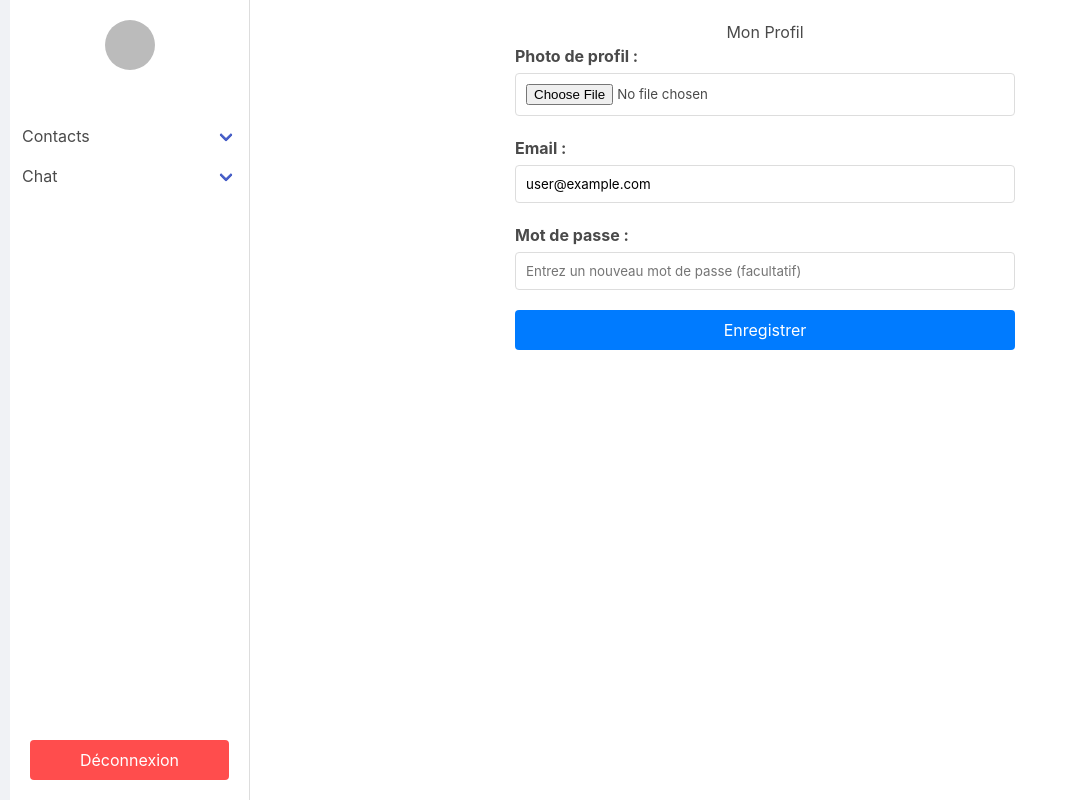
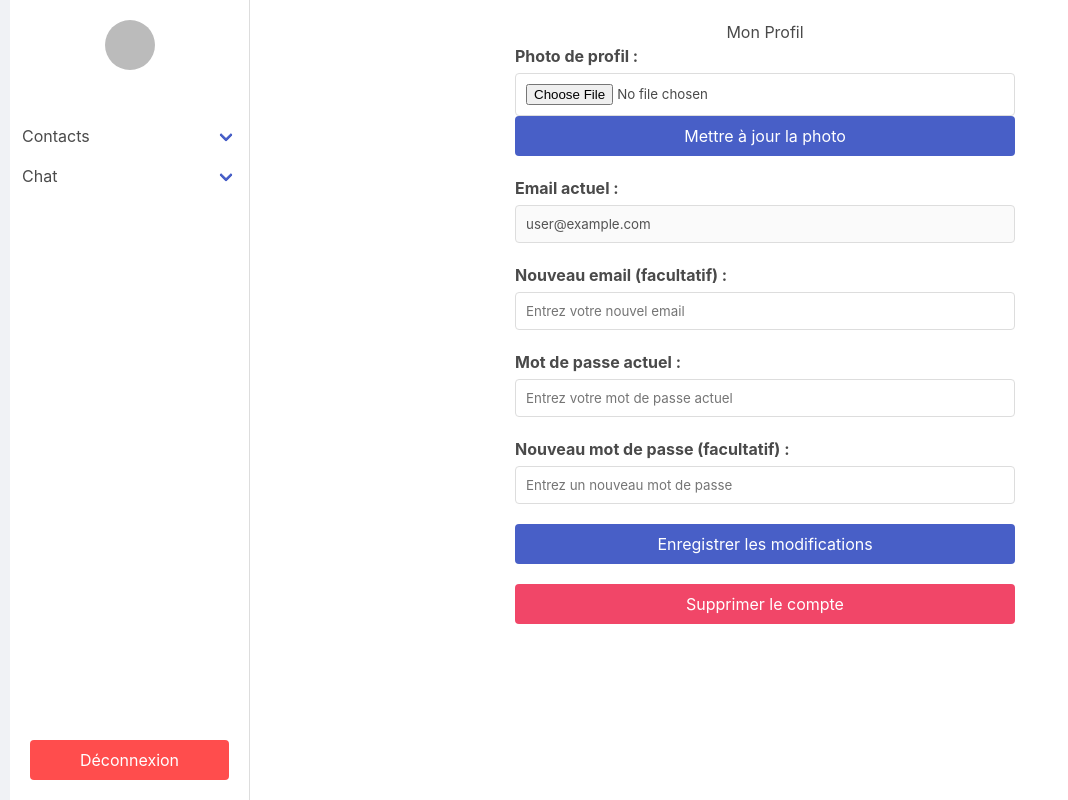
Before and after one commit to RouaBenSlama/TP1-web-2, a React (Vite) app: page /profile in a window 1280 px wide. Shown: the whole page, without its empty margins (0-1068 px from the left). Built offline with nearby package versions, Linux system fonts and the light colour scheme; no server answers; sample sign-in values are in the browser's storage.

Commit message:
Page profile tester et fcontionnel

```diff
--- a/src/composants/ProfilePage.jsx
+++ b/src/composants/ProfilePage.jsx
@@ -2,79 +2,121 @@ import React, { useEffect, useState } from "react";
 import Navbar from "./Navbar";
 import "./ProfilePage.css";
 import { auth, storage } from "../Firebase";
-import { updateEmail, updatePassword, updateProfile } from "firebase/auth";
+import {
+    updateEmail,
+    updatePassword,
+    updateProfile,
+    deleteUser,
+    reauthenticateWithCredential,
+    EmailAuthProvider,
+} from "firebase/auth";
 import { ref, uploadBytesResumable, getDownloadURL } from "firebase/storage";
 
 const ProfilePage = () => {
-    const [email, setEmail] = useState("");
-    const [password, setPassword] = useState("");
+    const [currentEmail, setCurrentEmail] = useState("");
+    const [newEmail, setNewEmail] = useState("");
+    const [newPassword, setNewPassword] = useState("");
+    const [currentPassword, setCurrentPassword] = useState("");
     const [profileImage, setProfileImage] = useState(null);
     const [currentUser, setCurrentUser] = useState(null);
+    const [authError, setAuthError] = useState("");
 
     useEffect(() => {
         const user = auth.currentUser;
         if (user) {
-            setEmail(user.email);
+            setCurrentEmail(user.email);
             setCurrentUser(user);
         }
     }, []);
 
-
-    const handleEmailChange = (e) => setEmail(e.target.value);
-    const handlePasswordChange = (e) => setPassword(e.target.value);
+    const handleNewEmailChange = (e) => setNewEmail(e.target.value);
+    const handleNewPasswordChange = (e) => setNewPassword(e.target.value);
+    const handleCurrentPasswordChange = (e) => setCurrentPassword(e.target.value);
     const handleImageChange = (e) => setProfileImage(e.target.files[0]);
 
-    const handleSubmit = async (e) => {
-        e.preventDefault();
+    const reauthenticateUser = async () => {
+        if (!currentUser) return;
 
-        if (!currentUser) {
-            console.error("Utilisateur non authentifié");
-            return;
-        }
+        const credential = EmailAuthProvider.credential(
+            currentUser.email,
+            currentPassword
+        );
 
         try {
-            // Mettre à jour l'email si celui-ci a changé
-            if (email !== currentUser.email) {
-                await updateEmail(currentUser, email);
-                console.log("Email mis à jour :", email);
+            await reauthenticateWithCredential(currentUser, credential);
+            console.log("Ré-authentification réussie");
+        } catch (error) {
+            console.error("Erreur lors de la ré-authentification :", error);
+            throw new Error("Échec de la ré-authentification. Veuillez vérifier votre email et mot de passe actuels.");
+        }
+    };
+
+    const handleUpdateProfile = async () => {
+        try {
+            await reauthenticateUser();
+
+            // Mettre à jour l'email si un nouveau email est fourni
+            if (newEmail) {
+                await updateEmail(currentUser, newEmail);
+                alert("Email mis à jour avec succès ! Veuillez vérifier votre nouvel email.");
             }
 
-            // Mettre à jour le mot de passe si un nouveau mot de passe a été fourni
-            if (password) {
-                await updatePassword(currentUser, password);
-                console.log("Mot de passe mis à jour");
+            // Mettre à jour le mot de passe si un nouveau mot de passe est fourni
+            if (newPassword) {
+                await updatePassword(currentUser, newPassword);
+                alert("Mot de passe mis à jour avec succès !");
             }
 
-            // Mettre à jour l'image de profil si un nouveau fichier a été sélectionné
-            if (profileImage) {
+            if (!newEmail && !newPassword) {
+                alert("Aucune modification à apporter.");
+            }
+        } catch (error) {
+            console.error("Erreur lors de la mise à jour des informations :", error);
+            setAuthError("Erreur lors de la mise à jour : " + error.message);
+        }
+    };
+
+    const handleUpdateProfileImage = async () => {
+        if (profileImage && currentUser) {
+            try {
                 const storageRef = ref(storage, `profileImages/${currentUser.uid}`);
                 const uploadTask = uploadBytesResumable(storageRef, profileImage);
 
                 uploadTask.on(
                     "state_changed",
-                    (snapshot) => {
-                        // Progression de l'upload si nécessaire
-                    },
+                    (snapshot) => {},
                     (error) => {
                         console.error("Erreur lors de l'upload de l'image : ", error);
+                        setAuthError("Erreur lors de l'upload de l'image.");
                     },
                     async () => {
-                        // Récupérer l'URL de l'image après l'upload
                         const downloadURL = await getDownloadURL(uploadTask.snapshot.ref);
                         console.log("Photo de profil mise à jour :", downloadURL);
 
-                        // Mettre à jour le profil de l'utilisateur avec l'URL de la photo
                         await updateProfile(currentUser, {
                             photoURL: downloadURL,
                         });
-
-                        alert("Profil mis à jour avec succès !");
+                        alert("Photo de profil mise à jour avec succès !");
                     }
                 );
+            } catch (error) {
+                console.error("Erreur lors de la mise à jour de la photo de profil :", error);
+                setAuthError("Erreur lors de la mise à jour de la photo de profil.");
             }
-        } catch (error) {
-            console.error("Erreur lors de la mise à jour :", error);
-            alert("Erreur lors de la mise à jour de votre profil.");
+        }
+    };
+
+    const handleDeleteAccount = async () => {
+        if (window.confirm("Êtes-vous sûr de vouloir supprimer votre compte ? Cette action est irréversible.")) {
+            try {
+                await reauthenticateUser();
+                await deleteUser(currentUser);
+                alert("Compte supprimé avec succès.");
+                window.location.href = "/"; // Redirection après suppression
+            } catch (error) {
+                console.error("Erreur lors de la suppression du compte :", error);
+                setAuthError("Erreur lors de la suppression du compte : " + error.message);
+            }
         }
     };
 
@@ -83,7 +125,10 @@ const ProfilePage = () => {
             <Navbar />
             <div className="profile-content">
                 <h2>Mon Profil</h2>
-                <form onSubmit={handleSubmit} className="profile-form">
+
+                {authError && <div className="notification is-danger">{authError}</div>}
+
+                <form className="profile-form">
                     <div className="form-group">
                         <label htmlFor="profileImage">Photo de profil :</label>
                         <input
@@ -92,29 +137,74 @@ const ProfilePage = () => {
                             accept="image/*"
                             onChange={handleImageChange}
                         />
+                        <button
+                            type="button"
+                            className="button is-link"
+                            onClick={handleUpdateProfileImage}
+                        >
+                            Mettre à jour la photo
+                        </button>
                     </div>
+
                     <div className="form-group">
-                        <label htmlFor="email">Email :</label>
+                        <label htmlFor="currentEmail">Email actuel :</label>
                         <input
                             type="email"
-                            id="email"
-                            value={email || (currentUser && currentUser.email) || ""}
-                            onChange={handleEmailChange}
-                            placeholder="Entrez votre email"
+                            id="currentEmail"
+                            value={currentEmail}
+                            disabled
+                        />
+                    </div>
+
+                    <div className="form-group">
+                        <label htmlFor="newEmail">Nouveau email (facultatif) :</label>
+                        <input
+                            type="email"
+                            id="newEmail"
+                            value={newEmail}
+                            onChange={handleNewEmailChange}
+                            placeholder="Entrez votre nouvel email"
+                        />
+                    </div>
+
+                    <div className="form-group">
+                        <label htmlFor="currentPassword">Mot de passe actuel :</label>
+                        <input
+                            type="password"
+                            id="currentPassword"
+                            value={currentPassword}
+                            onChange={handleCurrentPasswordChange}
+                            placeholder="Entrez votre mot de passe actuel"
                             required
                         />
                     </div>
+
                     <div className="form-group">
-                        <label htmlFor="password">Mot de passe :</label>
+                        <label htmlFor="newPassword">Nouveau mot de passe (facultatif) :</label>
                         <input
                             type="password"
-                            id="password"
-                            value={password}
-                            onChange={handlePasswordChange}
-                            placeholder="Entrez un nouveau mot de passe (facultatif)"
+                            id="newPassword"
+                            value={newPassword}
+                            onChange={handleNewPasswordChange}
+                            placeholder="Entrez un nouveau mot de passe"
                         />
                     </div>
-                    <button type="submit" className="save-button">Enregistrer</button>
+
+                    <button
+                        type="button"
+                        className="button is-link"
+                        onClick={handleUpdateProfile}
+                    >
+                        Enregistrer les modifications
+                    </button>
+
+                    <button
+                        type="button"
+                        className="button is-danger"
+                        onClick={handleDeleteAccount}
+                    >
+                        Supprimer le compte
+                    </button>
                 </form>
             </div>
         </div>
```
